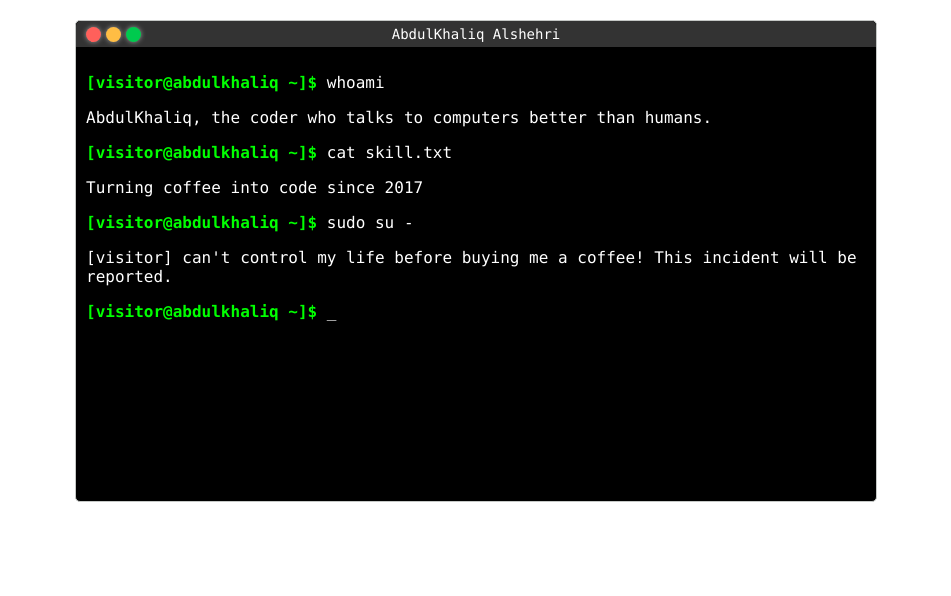
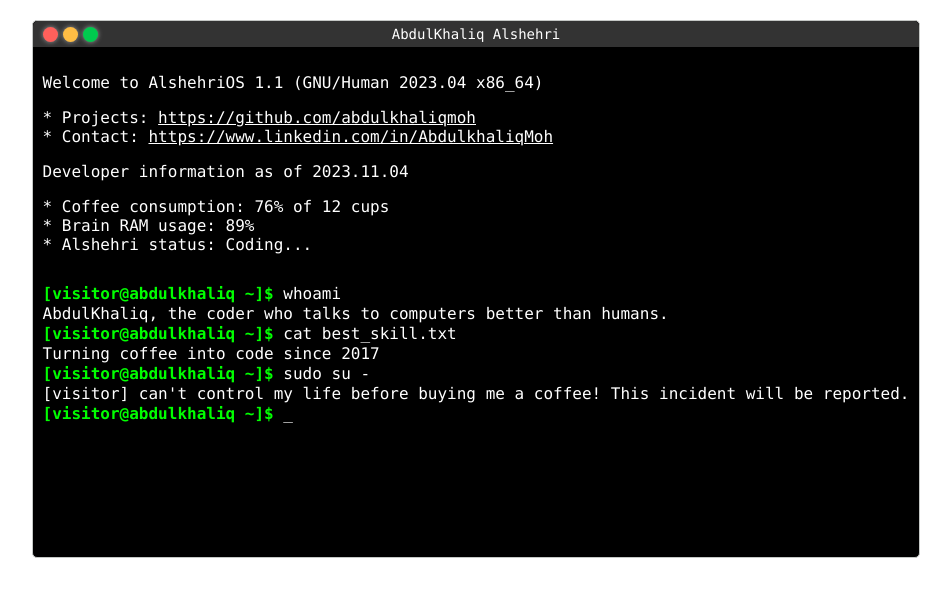
Before and after one commit to AbdulkhaliqMoh/AbdulkhaliqMoh.github.io, a plain HTML site: page index.html in a window 1280 px wide. Shown: the whole page, without its empty margins (164-1115 px from the left). Drawn offline with Linux system fonts and the light colour scheme; no server answers.

Commit message:
content changes and adding a favicon

```diff
--- a/assets/css/style.css
+++ b/assets/css/style.css
@@ -8,12 +8,12 @@ body {
     align-items: center;
   }
   .window {
-    max-width: 800px;
     background-color: #000000;
     border: 1px solid #c5c8c6;
     box-shadow: 0 0 10px rgba(255, 255, 255, 0.5);
     border-radius: 5px;
-    min-height: 60vh;
+    min-height: 67vh;
+    min-width: 60%;
 
   }
   .title-bar {
@@ -48,7 +48,23 @@ body {
   .terminal {
     padding: 10px;
   }
-  .prompt {
+  .user {
     font-weight: bold;
     color: #00ff00;
   }
+
+  .terminal div{
+    margin-top: 1px;
+  }
+
+  .welcoming div p{
+    margin: 0 !important;
+  }
+
+  .session{
+    margin-top: 30px !important;
+  }
+
+  a{
+    color: white;
+  }
--- /dev/null
+++ b/assets/js/main.js
@@ -0,0 +1,42 @@
+function formatTime(date) {
+    return date.toTimeString().split(' ')[0];
+}
+
+async function fetchClientIP() {
+    const ipResponse = await fetch('https://api.ipify.org?format=json');
+    if (!ipResponse.ok) {
+    throw new Error(`HTTP error! status: ${ipResponse.status}`);
+    }
+    return await ipResponse.json();
+}
+
+async function setLastLogin() {
+    try {
+    const ipData = await fetchClientIP();
+
+    const now = new Date();
+    const loginDate = now.toDateString();
+    const loginTime = formatTime(now);
+
+    const lastLogin = `Last login: ${loginDate} ${loginTime} from ${ipData.ip}`;
+    document.getElementById('last-login').textContent = lastLogin;
+    } catch (error) {
+    console.error('Failed to set last login:', error);
+    }
+}
+
+function setDeveloperInfoDate() {
+    const now = new Date();
+    const year = now.getFullYear();
+    const month = (now.getMonth() + 1).toString().padStart(2, '0');
+    const day = now.getDate().toString().padStart(2, '0');
+    const dateFormatted = `${year}.${month}.${day}`;
+
+    const developerInfo = `Developer information as of ${dateFormatted}`;
+    document.getElementById('dev-info-date').textContent = developerInfo;
+}
+
+document.addEventListener('DOMContentLoaded', (event) => {
+    setDeveloperInfoDate();
+    setLastLogin();
+});
--- a/index.html
+++ b/index.html
@@ -6,6 +6,7 @@
   <meta name="viewport" content="width=device-width, initial-scale=1.0">
   <title>AbdulKhaliq Alshehri</title>
   <link rel='stylesheet' type='text/css' media='screen' href='assets/css/style.css'>
+  <link rel="icon" type="image/png" href="assets/images/favicon.png">
 </head>
 <body>
     <div class="window">
@@ -17,15 +18,33 @@
         </div>
         <span class="title">AbdulKhaliq Alshehri</span>
       </div>
-      <div class="terminal">
-        <p><span class="prompt">[visitor@abdulkhaliq ~]$</span> whoami</p>
-        <p>AbdulKhaliq, the coder who talks to computers better than humans.</p>
-        <p><span class="prompt">[visitor@abdulkhaliq ~]$</span> cat skill.txt</p>
-        <p>Turning coffee into code since 2017</p>
-        <p><span class="prompt">[visitor@abdulkhaliq ~]$</span> sudo su -</p>
-        <p>[visitor] can't control my life before buying me a coffee! This incident will be reported.</p>
-        <p><span class="prompt">[visitor@abdulkhaliq ~]$</span> _</p>
-      </div>
+      <main class="terminal">
+        <div class="welcoming">
+          <p>Welcome to AlshehriOS 1.1 (GNU/Human 2023.04 x86_64)</p>
+          <div class="contact-info">
+            <p> * Projects: <a href="https://github.com/abdulkhaliqmoh" target="_blank">https://github.com/abdulkhaliqmoh</a></p>
+            <p> * Contact: <a href="https://www.linkedin.com/in/abdulkhaliqmoh" target="_blank">https://www.linkedin.com/in/AbdulkhaliqMoh</a></p></p>
+          </div>
+
+          <p id="dev-info-date"></p>
+          <div class="dev-info">
+            <p> * Coffee consumption: 76% of 12 cups</p>
+            <p> * Brain RAM usage: 89%</p>
+            <p> * Alshehri status:  Coding...</p>
+          </div>
+          <div class="session">
+            <p id="last-login"></p>
+          </div>
+        </div>
+        <div class="prompt"><span class="user">[visitor@abdulkhaliq ~]$</span> whoami</div>
+        <div class="output">AbdulKhaliq, the coder who talks to computers better than humans.</div>
+        <div class="prompt"><span class="user">[visitor@abdulkhaliq ~]$</span> cat best_skill.txt</div>
+        <div class="output">Turning coffee into code since 2017</div>
+        <div class="prompt"><span class="user">[visitor@abdulkhaliq ~]$</span> sudo su -</div>
+        <div class="output">[visitor] can't control my life before buying me a coffee! This incident will be reported.</div>
+        <div class="prompt"><span class="user">[visitor@abdulkhaliq ~]$</span> _</div>
+      </main>
     </div>
+    <script src="assets/js/main.js"></script>
   </body>
 </html>
```
Also changed, not shown: assets/images/favicon.png (added).
